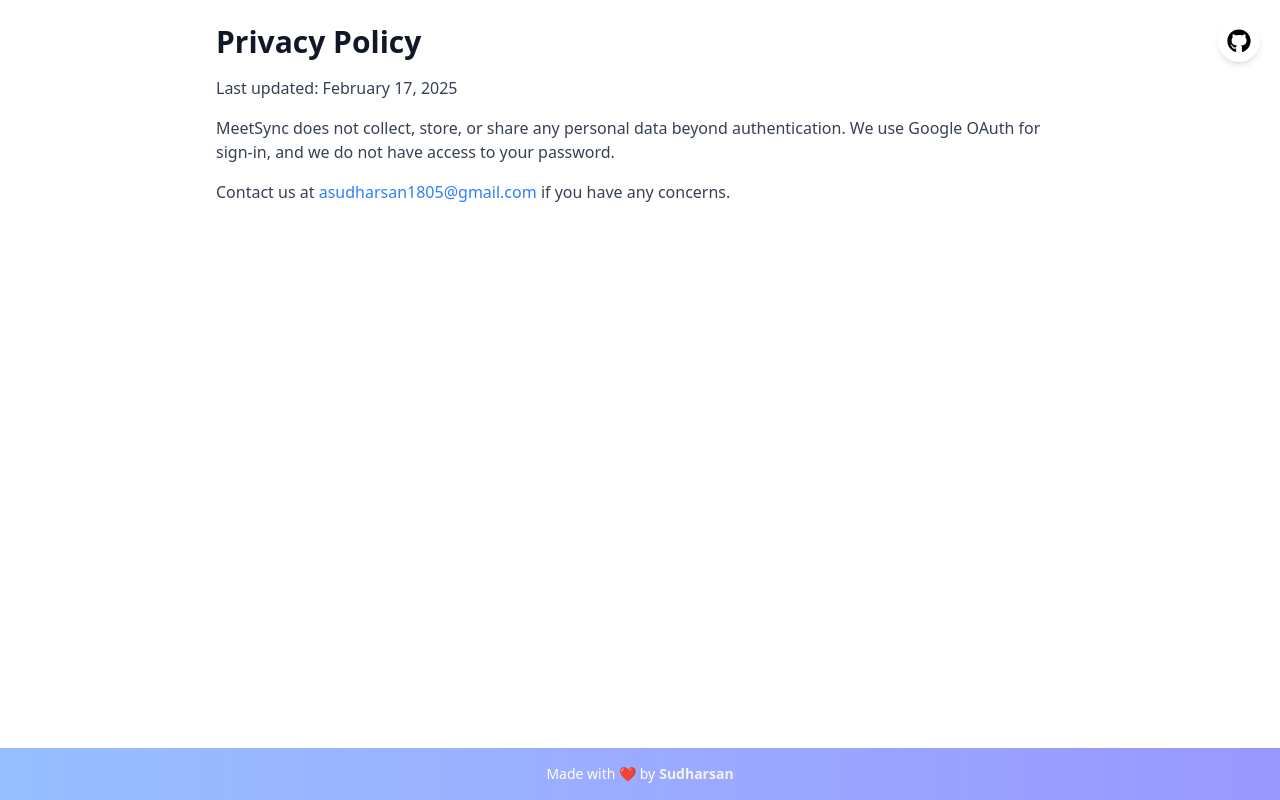
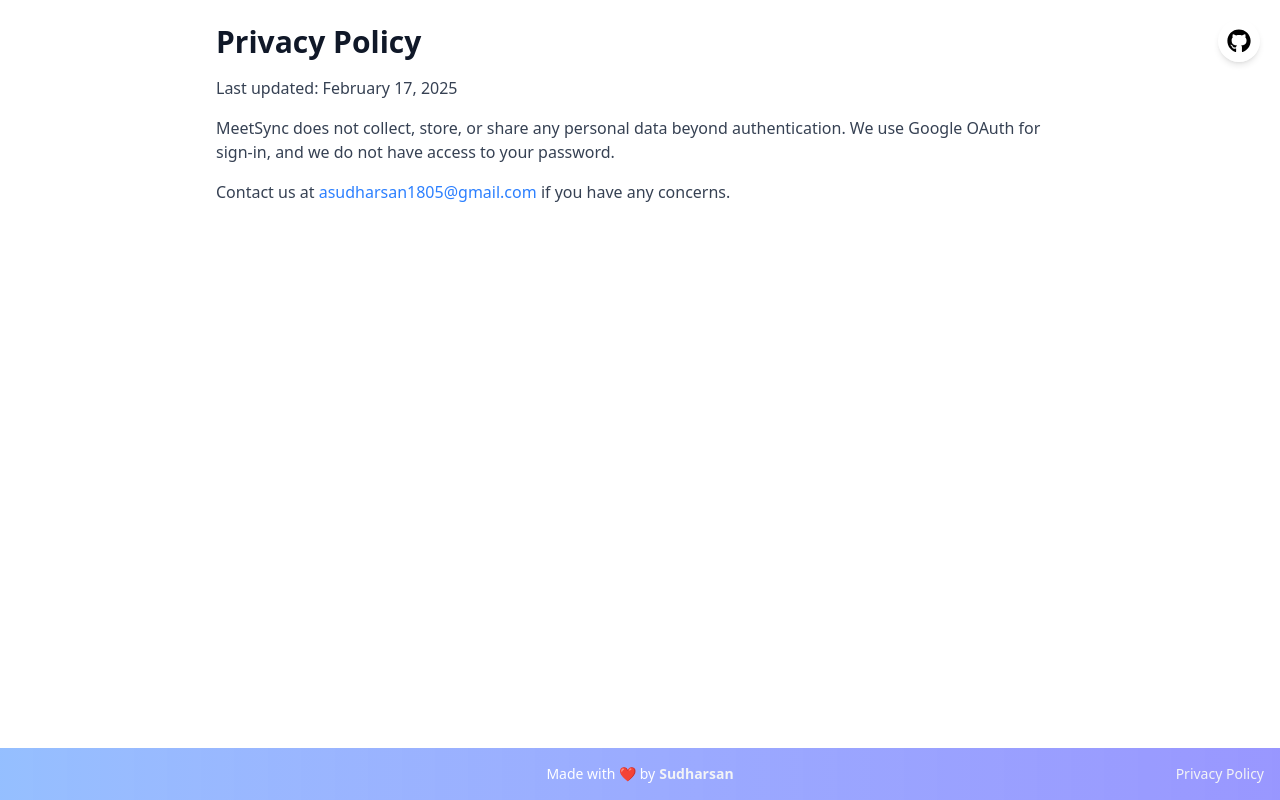
Before and after one commit to danielace1/meetsync, a React (Vite) app in the folder client/: page /privacy-policy in a window 1280 px wide. Built offline with nearby package versions, Linux system fonts and the light colour scheme; no server answers.

Commit message:
added privacy policy link

```diff
--- a/client/src/components/Footer.jsx
+++ b/client/src/components/Footer.jsx
@@ -1,6 +1,7 @@
 const Footer = () => {
   return (
-    <footer className="py-3 md:py-4 text-center text-sm text-white bg-gradient-to-r from-blue-500/50 to-indigo-500/65 backdrop-blur-lg">
+    <footer className="py-3 md:py-4 text-sm text-white bg-gradient-to-r from-blue-500/50 to-indigo-500/65 backdrop-blur-lg flex items-center justify-center relative">
+      <div>
         Made with ❤️ by
         <a
           href="https://github.com/danielace1"
@@ -10,6 +11,13 @@ const Footer = () => {
         >
           Sudharsan
         </a>
+      </div>
+      <a
+        href="/privacy-policy"
+        className="absolute right-4 text-gray-100 hover:underline"
+      >
+        Privacy Policy
+      </a>
     </footer>
   );
 };
```
Lines whose indentation alone changed are shown as unchanged.
